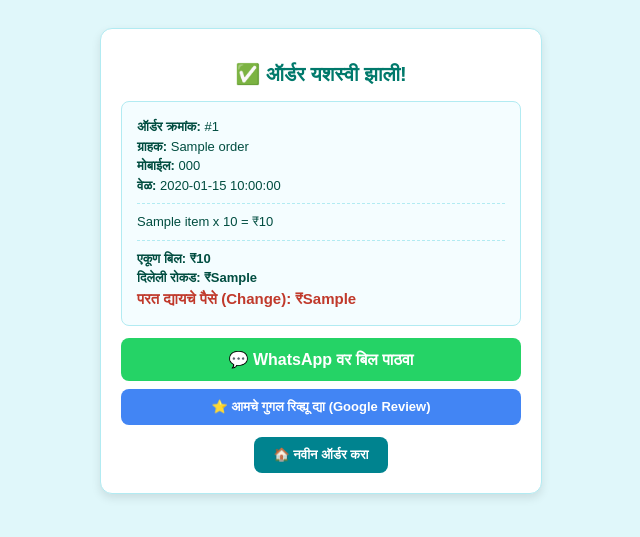
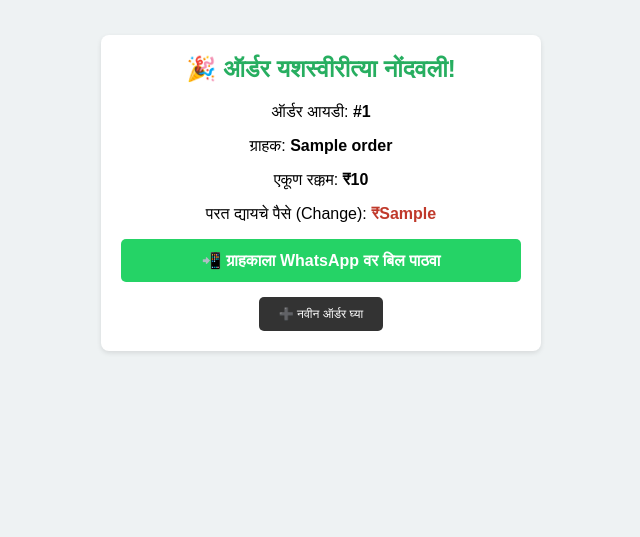
Before and after one commit to naturalkulfi1/south-pole-Natural-kulfi, a Flask app: template templates/bill_success.html in a window 1280 px wide. Shown: the top 537 px of the page, without its empty margins (319-959 px from the left). Run offline with Flask 3, Linux system fonts and the light colour scheme; the template is opened without the code that fills it: most values are stand-ins (such as "Sample title", 1, 10 or a date in 2020).

Commit message:
Update bill_success.html

```diff
--- a/templates/bill_success.html
+++ b/templates/bill_success.html
@@ -3,45 +3,25 @@
 <head>
     <meta charset="UTF-8">
     <meta name="viewport" content="width=device-width, initial-scale=1.0">
-    <title>Bill Success</title>
+    <title>Order Success - South Pole</title>
     <style>
-        body { font-family: sans-serif; text-align: center; padding: 20px; background: #e0f7fa; color: #004d40; }
-        .success-box { background: white; padding: 20px; border-radius: 12px; box-shadow: 0 4px 10px rgba(0,0,0,0.1); max-width: 400px; margin: auto; border: 1px solid #b2ebf2; }
-        h1 { color: #00796b; font-size: 20px; }
-        .bill-details { text-align: left; background: #f4fdff; padding: 15px; border-radius: 8px; margin-top: 15px; font-size: 13px; line-height: 1.5; border: 1px solid #b2ebf2; }
-        .whatsapp-btn { display: block; margin-top: 12px; padding: 12px; background: #25D366; color: white; text-decoration: none; border-radius: 8px; font-weight: bold; }
-        .review-btn { display: block; margin-top: 8px; padding: 10px; background: #4285F4; color: white; text-decoration: none; border-radius: 8px; font-size: 13px; font-weight: bold; }
-        .back-btn { display: inline-block; margin-top: 12px; text-decoration: none; background: #00838f; color: white; padding: 10px 20px; border-radius: 8px; font-size: 13px; font-weight: bold; }
+        body { font-family: sans-serif; background: #eef2f3; margin: 0; padding: 15px; text-align: center; }
+        .card { background: white; max-width: 400px; margin: 20px auto; padding: 20px; border-radius: 8px; box-shadow: 0 2px 5px rgba(0,0,0,0.1); }
+        h2 { color: #27ae60; margin-top: 0; }
+        .whatsapp-btn { background: #25D366; color: white; padding: 12px 20px; text-decoration: none; border-radius: 5px; display: block; font-weight: bold; margin: 15px 0; }
+        .home-btn { background: #333; color: white; padding: 10px 20px; text-decoration: none; border-radius: 5px; display: inline-block; font-size: 12px; }
     </style>
 </head>
 <body>
-    <div class="success-box">
-        <h1>✅ ऑर्डर यशस्वी झाली!</h1>
+    <div class="card">
+        <h2>🎉 ऑर्डर यशस्वीरीत्या नोंदवली!</h2>
+        <p>ऑर्डर आयडी: <b>#{{ order.id }}</b></p>
+        <p>ग्राहक: <b>{{ order.name }}</b></p>
+        <p>एकूण रक्कम: <b>₹{{ order.total }}</b></p>
+        <p>परत द्यायचे पैसे (Change): <b style="color: #c0392b;">₹{{ order.return_change }}</b></p>
 
-        <div class="bill-details">
-            <b>ऑर्डर क्रमांक:</b> #{{ order.id }}<br>
-            <b>ग्राहक:</b> {{ order.name }}<br>
-            <b>मोबाईल:</b> {{ order.phone }}<br>
-            <b>वेळ:</b> {{ order.date }}<br>
-            <hr style="border: 0; border-top: 1px dashed #b2ebf2; margin: 8px 0;">
-            {% for item in order.items %}
-            {{ item.name }} x {{ item.qty }} = ₹{{ item.total }}<br>
-            {% endfor %}
-            <hr style="border: 0; border-top: 1px dashed #b2ebf2; margin: 8px 0;">
-            <b>एकूण बिल: ₹{{ order.total }}</b><br>
-            <b>दिलेली रोकड: ₹{{ order.cash_given }}</b><br>
-            <b style="color: #c0392b; font-size: 15px;">परत द्यायचे पैसे (Change): ₹{{ order.return_change }}</b>
-        </div>
-
-        <a href="https://wa.me/91{{ order.phone }}?text=Hello%20{{ order.name }},%20Thank%20you%20for%20visiting%20South%20Pole%20Natural%20Kulfi!%20Your%20Bill%20Amount:%20Rs.%20{{ order.total }}.%20Visit%20again!" target="_blank" class="whatsapp-btn">
-            💬 WhatsApp वर बिल पाठवा
-        </a>
-
-        <a href="{{ social.google_review }}" target="_blank" class="review-btn">
-            ⭐ आमचे गुगल रिव्ह्यू द्या (Google Review)
-        </a>
-
-        <a href="/" class="back-btn">🏠 नवीन ऑर्डर करा</a>
+        <a href="{{ order.whatsapp_link }}" target="_blank" class="whatsapp-btn">📲 ग्राहकाला WhatsApp वर बिल पाठवा</a>
+        <a href="/" class="home-btn">➕ नवीन ऑर्डर घ्या</a>
     </div>
 </body>
 </html>
```
